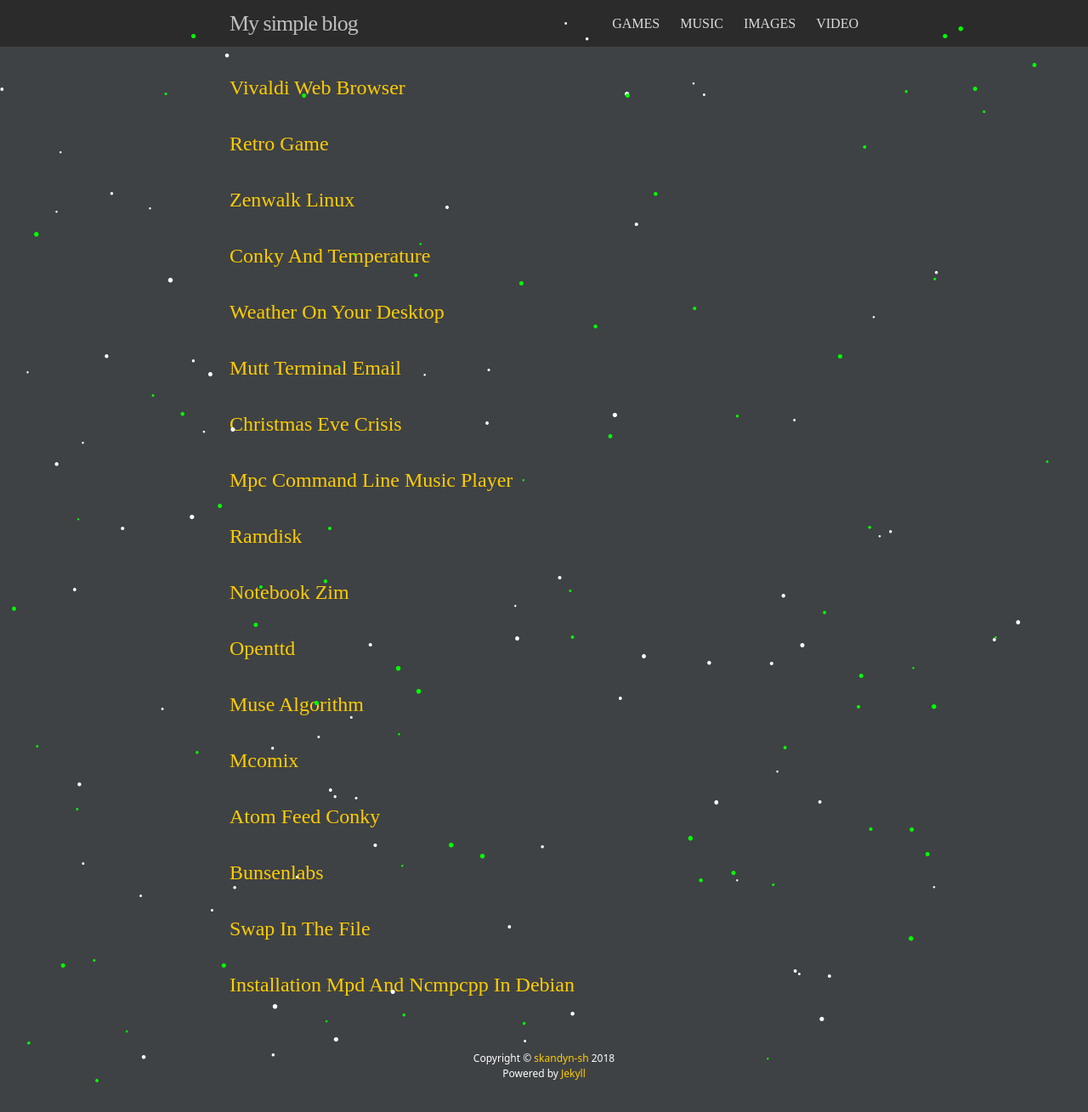
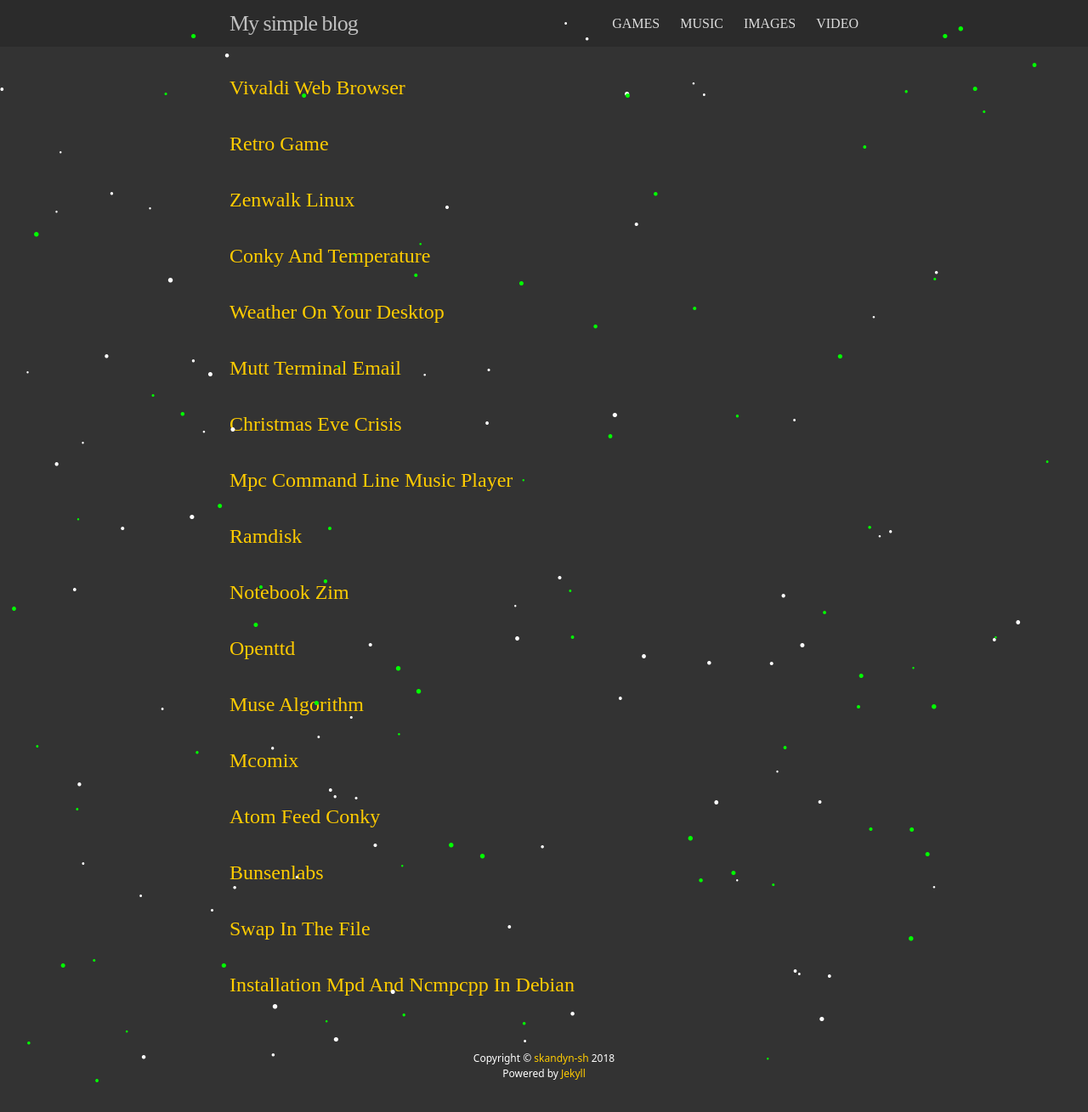
Before and after one commit to skandyn-sh/skandyn-sh.github.io, a Jekyll site: the page built from index.html, in a window 1280 px wide. Shown: the whole page at 85% size. Built offline with Jekyll 4.4.1, drawn with Linux system fonts in a browser that asks for light colours; nearby versions of some CDN libraries; library files that are not in the unit come from our copies; comment, search, counter and statistics services are not loaded.

Commit message:
Update main.scss

```diff
--- a/css/main.scss
+++ b/css/main.scss
@@ -14,7 +14,7 @@
 $spacing-unit:     30px;
 
 $text-color:       #ddd;
-$background-color: #3e4244;
+$background-color: #333333;
 $brand-color:      #ffcc00;
 
 $grey-color:       #fff;
```
